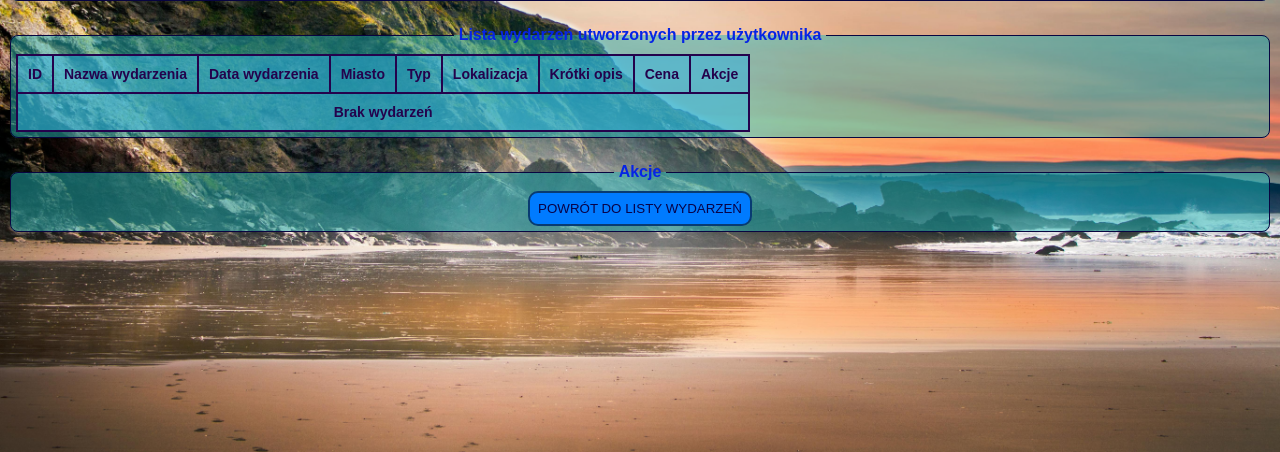
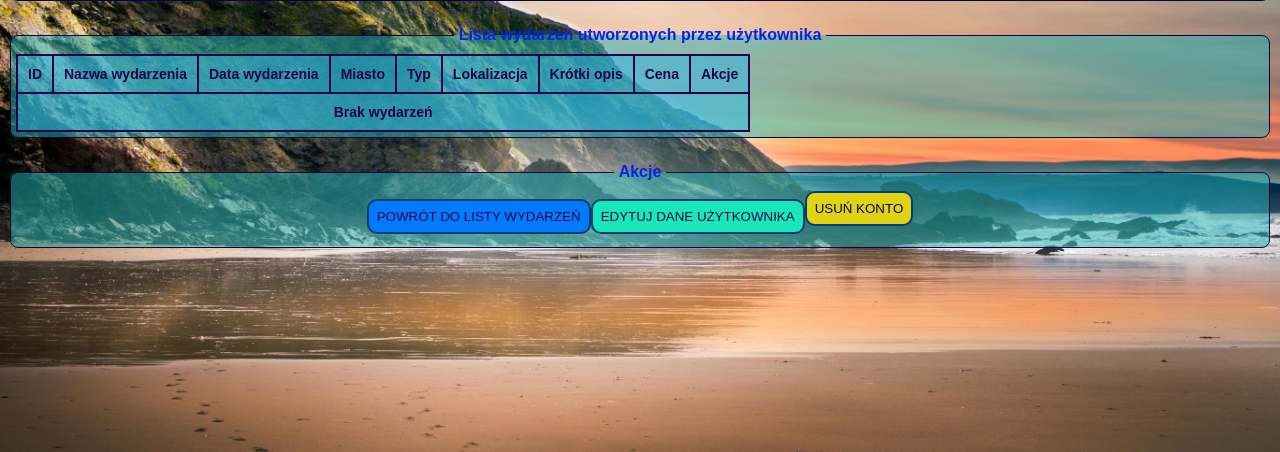
Before and after one commit to idzi-m/Event-Search, a PHP site: page /profile.php in a window 1280 px wide. Shown: the part 348-800 px from the top of the page. Run offline with PHP 8.4, Linux system fonts and the light colour scheme; the visitor is signed in with stand-in values (Sample User, id 1); tables that the repository leaves empty hold one stand-in row (values such as "Sample post").

Commit message:
poprawki

```diff
--- a/php_scripts/session_index.php
+++ b/php_scripts/session_index.php
@@ -8,7 +8,7 @@ if (!isset($_SESSION['last_activity'])) {
     echo "Brak sesji";
 } else {
     // Sprawdź czas ostatniej aktywności
-    if (time() - $_SESSION['last_activity'] > 600) { // 1800 sekund = 30 minut
+    if (time() - $_SESSION['last_activity'] > 600) { //czas sesji
         // Sesja wygasła z powodu braku aktywności, przekieruj na stronę wylogowania lub zakończ sesję
         session_unset();
         session_destroy();
--- a/views/profile.php
+++ b/views/profile.php
@@ -4,7 +4,6 @@ include '../php_scripts/session.php';
 
 // Pobranie danych użytkownika
 $user_id = $_SESSION['user_id'];  // Zakładamy, że przechowujesz ID użytkownika w sesji po zalogowaniu
-//$user_id = 1;  // Zakładamy, że ID użytkownika to 1
 $sql_user = "SELECT * FROM Users WHERE id = $user_id";
 $result_user = $conn->query($sql_user);
 $user_data = $result_user->fetch_assoc();
@@ -77,6 +76,11 @@ $conn->close();
 <fieldset class="section section_action">
     <legend class="section_legend">Akcje</legend>
     <button onclick="window.location.href='index.php'" class="button">POWRÓT DO LISTY WYDARZEŃ</button>
+    <button <?php if(!isset($_SESSION['user_id']) || $_SESSION['user_id'] != $user_data['id']) {echo "hidden";}?> onclick="window.location.href='edit_user_form.php?user_id=<?php echo $user_data['id']; ?>'" class="button_edit">EDYTUJ DANE UŻYTKOWNIKA</button>
+    <form action="../db_scripts/user/user_delete.php" method="post">
+        <input type="hidden" name="user_id" value="<?php echo $user_data['id']; ?>">
+        <button <?php if(!isset($_SESSION['user_id']) || $_SESSION['user_id'] != $user_data['id']) {echo "hidden";}?> type="submit" name="user_delete" class="button_delete" onclick="return confirm('Czy na pewno chcesz usunąć swoje konto?')">USUŃ KONTO</button>
+    </form>
 </fieldset>
 
 </body>
```
